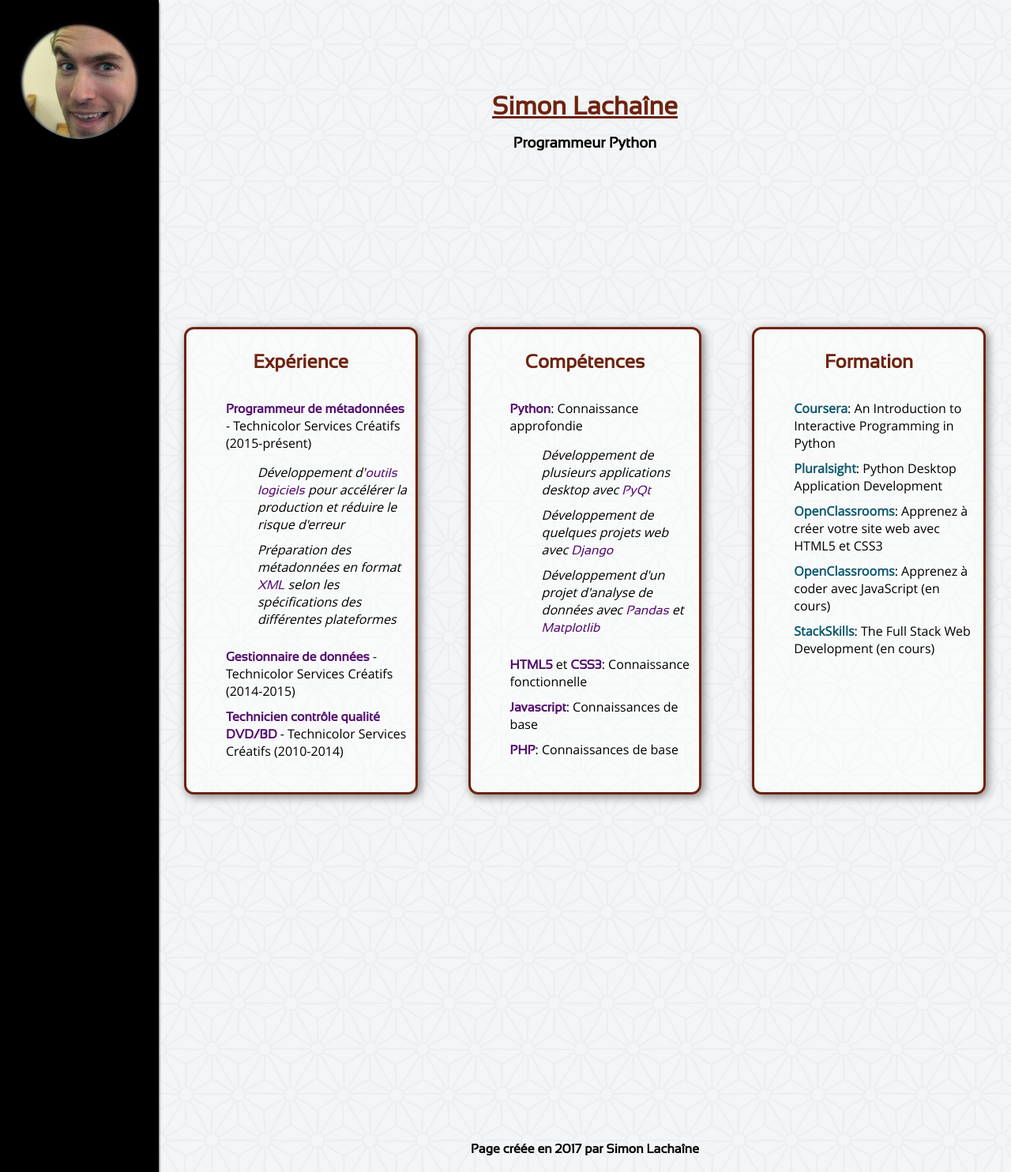
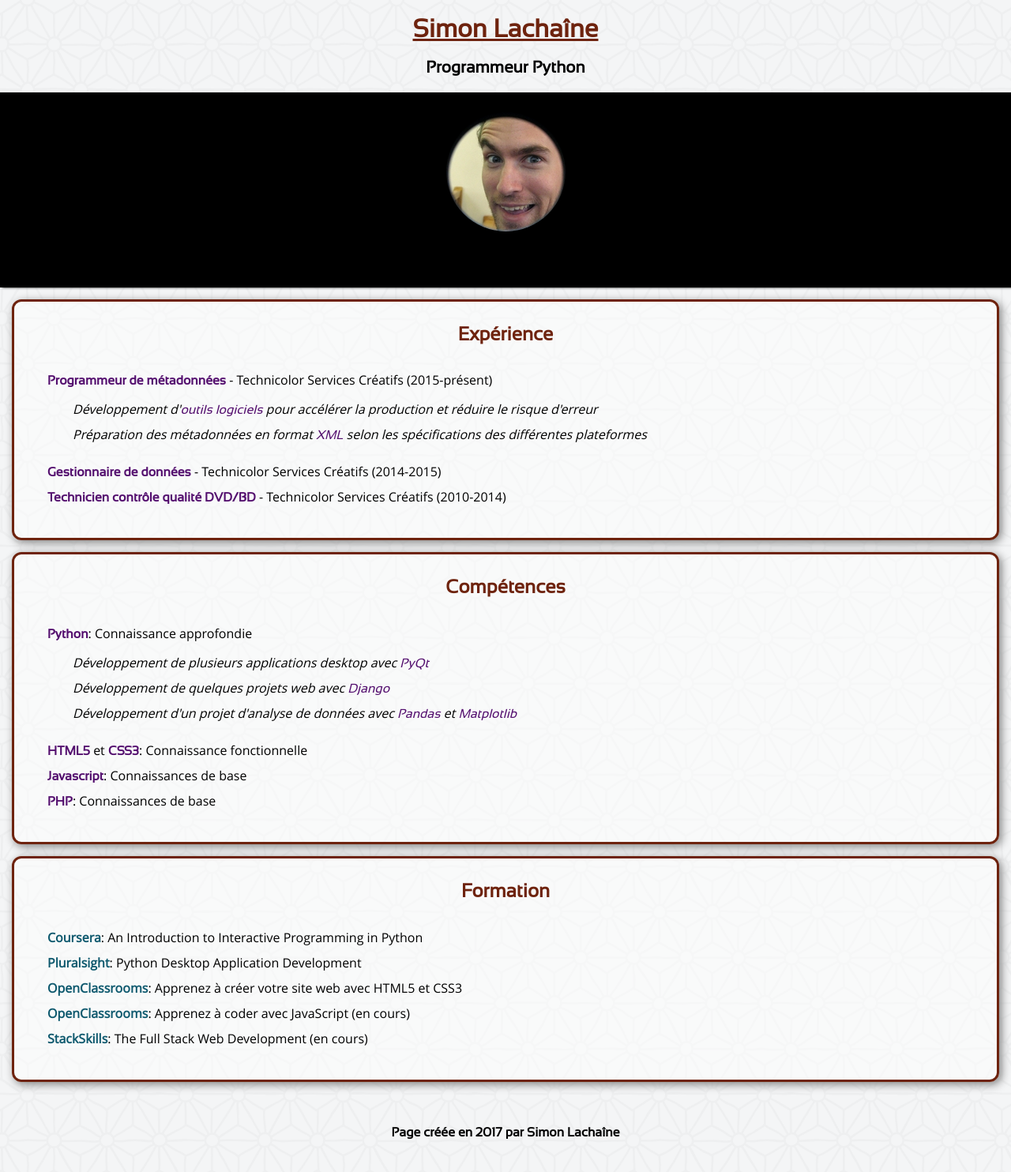
Before and after one commit to SimonTheChain/smokysite, a Django app: page /cv/ in a window 1280 px wide. Shown: the whole page at 79% size. Run offline with Django 3.2, Linux system fonts and the light colour scheme; some libraries are stand-ins or nearby versions.

Commit message:
Started reorganizing the flex containers

```diff
--- a/cv/static/cv/style.css
+++ b/cv/static/cv/style.css
@@ -26,50 +26,36 @@
 
 body {
     background-image: url("images/asanoha.png");
-    font-family: open_sansregular, Arial, sans-serif;
-    font-size: 100%;
+    font-family: 'open_sansregular', Arial, sans-serif;
+    font-size: 1em;
 }
 
-h1, h2, h3, h4 {
+h1, h2, h3, h4, strong, em {
     font-family: 'sansationregular', Arial, sans-serif;
 }
 
 /* Layout */
-html, body, #flex-container {
+html, body, .flex-container {
     width: 100%;
     height: 100%;
     margin: 0;
+    padding: 0;
 }
 
-#flex-container {
+.flex-container {
     display: flex;
     flex-direction: column;
 }
 
-#flex-container-main {
-    display: flex;
-    flex-direction: column;
-    justify-content: space-between;
-    order: 2;
-}
-
-#flex-container-header-section {
-    display: flex;
-    flex: 1;
-    flex-direction: column;
-    justify-content: space-around;
-    align-content: space-around;
-}
-
-#flex-container-section {
-    display: flex;
-    flex-wrap: wrap;
-    justify-content: space-around;
-    align-content: space-around;
+.main {
+    flex: 1 1 auto;
+    overflow-y: auto;
 }
 
 header {
+    flex: 0 0 auto;
     text-align: center;
+    box-shadow: 0 3px 6px black;
 }
 
 section {
@@ -78,78 +64,26 @@ section {
     box-shadow: 3px 3px 12px grey;
     background-color: rgba(255, 255, 255, 0.5);
     padding: 10px;
-    margin-top: 10px;
-    margin-bottom: 10px;
+    margin: 15px;
     overflow: auto;
 }
 
 aside {
-    width: 100%;
-    display: flex;
-    flex-direction: column;
-    justify-content: center;
-    align-content: center;
     background-color: black;
     color: white;
     box-shadow: 3px 0 3px black;
-    order: 1;
+    text-align: center;
 }
 
 aside address {
     font-style: normal;
-    display: flex;
-    flex-direction: column;
-    justify-content: center;
-    align-self: center;
-    text-align: left;
+    text-align: center;
     padding: 20px;
 }
 
 footer {
-    display: flex;
-    justify-content: center;
     text-align: center;
-    order: 3;
-}
-
-footer h4 {
-    align-self: flex-end;
-}
-
-#photo {
-    display: none;
-}
-
-/* Full Desktop */
-@media only screen and (min-width: 1024px){
-    #flex-container {
-        flex-direction: row;
-    }
-    aside {
-        width: 20%;
-        display: flex;
-        flex-direction: column;
-        justify-content: flex-start;
-        align-content: center;
-        box-shadow: 0 3px 3px black;
-    }
-    #photo {
-        display: block;
-    }
-    aside address {
-        text-align: center;
-        word-wrap: break-word;
-    }
-    aside > a {
-        align-self: center;
-    }
-    section {
-        width: 25%;
-        max-height: none
-    }
-    footer {
-        min-height: 25%;
-    }
+    margin: 20px;
 }
 
 /* Formatting */
@@ -169,13 +103,21 @@ h1 {
 h2 {
     color: #6E230E;
     font-size: 1.5em;
-    text-align: center;
+}
+
+h3 {
+    font-size: 1.3em;
+}
+
+h4 {
+    font-size: 1em;
 }
 
 ul {
-    list-style-type: none;
+    list-style: none;
     padding-bottom: 10px;
     padding-top: 10px;
+    padding-left: 0;
 }
 
 li {
@@ -185,16 +127,14 @@ li {
 
 strong {
     color: #530E6E;
-    font-family: 'sansationregular', Arial, sans-serif;
     font-weight: bold;
 }
 
 em {
     color: #530E6E;
-    font-family: 'sansationregular', Arial, sans-serif;
 }
 
-.sublist {
+ul > li > ul > li {
     font-style: italic;
 }
 
@@ -219,6 +159,22 @@ a:active {
 
 aside a, aside a:hover, aside a:active, aside a:visited {
     color: white;
+    font-size: 1.2em;
+}
+
+/* Tablet Portrait */
+@media all and (min-width: 768px){
+    section h2 {
+        text-align: center;
+    }
+    ul {
+        padding-left: 2em;
+    }
+}
+
+/* Tablet Landscape */
+@media all and (min-width: 1024px){
+
 }
 
 /* Animation */
--- a/smokysite/settings.py
+++ b/smokysite/settings.py
@@ -23,7 +23,7 @@ BASE_DIR = os.path.dirname(os.path.dirname(os.path.abspath(__file__)))
 SECRET_KEY = 'w=my!zk9#n$o!8gkme^tp#e76#l50us&$k*escm0--8s!3!8b5'
 
 # SECURITY WARNING: don't run with debug turned on in production!
-DEBUG = False
+DEBUG = True
 
 ALLOWED_HOSTS = [
     "127.0.0.1",
--- a/templates/cv/index.html
+++ b/templates/cv/index.html
@@ -3,26 +3,38 @@
 <head>
     <!-- Author: Simon Lachaîne -->
     <meta charset="UTF-8" />
+    <meta name="viewport" content="width=device-width, initial-scale=1">
     {% load staticfiles %}
     <link rel="stylesheet" type="text/css" href="{% static 'cv/style.css' %}"/>
     <title>Simon Lachaîne - CV</title>
 </head>
 
-{% block body %}
+<body>
 
-<!-- Flexbox containers -->
-<div id="flex-container">
+<!-- Flexbox container -->
+<div class="flex-container">
 
-    <div id="flex-container-main">
-
-        <div id="flex-container-header-section">
     <!-- Header -->
     <header>
         <h1>Simon Lachaîne</h1>
         <h3>Programmeur Python</h3>
     </header>
 
-            <div id="flex-container-section">
+    <div class="flex-container main">
+
+        <!-- Photo and LinkedIn Link -->
+        <aside>
+            <a href="{% static 'cv/images/simon.jpg' %}">
+                <img src="{% static 'cv/images/simon_mini.jpg' %}" alt="Photo de Simon Lachaîne" title="Simon Lachaîne" id="photo"/>
+            </a>
+
+            <address>
+                <script src="//platform.linkedin.com/in.js" type="text/javascript"></script>
+                <script type="IN/MemberProfile" data-id="https://www.linkedin.com/in/slachaine" data-format="hover" data-related="false" data-text="Contact"></script>
+            </address>
+        </aside>
+
+        <article>
             <!-- Section Expérience -->
             <section>
                 <h2>Expérience</h2>
@@ -44,9 +56,9 @@
                 <ul>
                     <li><strong>Python</strong>: Connaissance approfondie
                         <ul>
-                                <li class="sublist">Développement de plusieurs applications desktop avec <em>PyQt</em></li>
-                                <li class="sublist">Développement de quelques projets web avec <em>Django</em></li>
-                                <li class="sublist">Développement d'un projet d'analyse de données avec <em>Pandas</em> et <em>Matplotlib</em></li>
+                            <li>Développement de plusieurs applications desktop avec <em>PyQt</em></li>
+                            <li>Développement de quelques projets web avec <em>Django</em></li>
+                            <li>Développement d'un projet d'analyse de données avec <em>Pandas</em> et <em>Matplotlib</em></li>
                         </ul>
                     </li>
                     <li><strong>HTML5</strong> et <strong>CSS3</strong>: Connaissance fonctionnelle</li>
@@ -66,8 +78,7 @@
                     <li><a href="https://stackskills.com" target="_blank">StackSkills</a>: The Full Stack Web Development (en cours)</li>
                 </ul>
             </section>
-            </div>
-        </div>
+        </article>
 
         <!-- Footer -->
         <footer>
@@ -75,20 +86,7 @@
         </footer>
 
     </div>
-
-    <!-- Aside Left -->
-    <aside>
-        <a href="{% static 'cv/images/simon.jpg' %}">
-            <img src="{% static 'cv/images/simon_mini.jpg' %}" alt="Photo de Simon Lachaîne" title="Simon Lachaîne" id="photo"/>
-        </a>
-
-        <address>
-            <script src="//platform.linkedin.com/in.js" type="text/javascript"></script>
-            <script type="IN/MemberProfile" data-id="https://www.linkedin.com/in/slachaine" data-format="hover" data-related="false" data-text="Contact"></script>
-        </address>
-    </aside>
-
 </div>
 
-{% endblock %}
+</body>
 </html>
```
Lines whose indentation alone changed are shown as unchanged.
